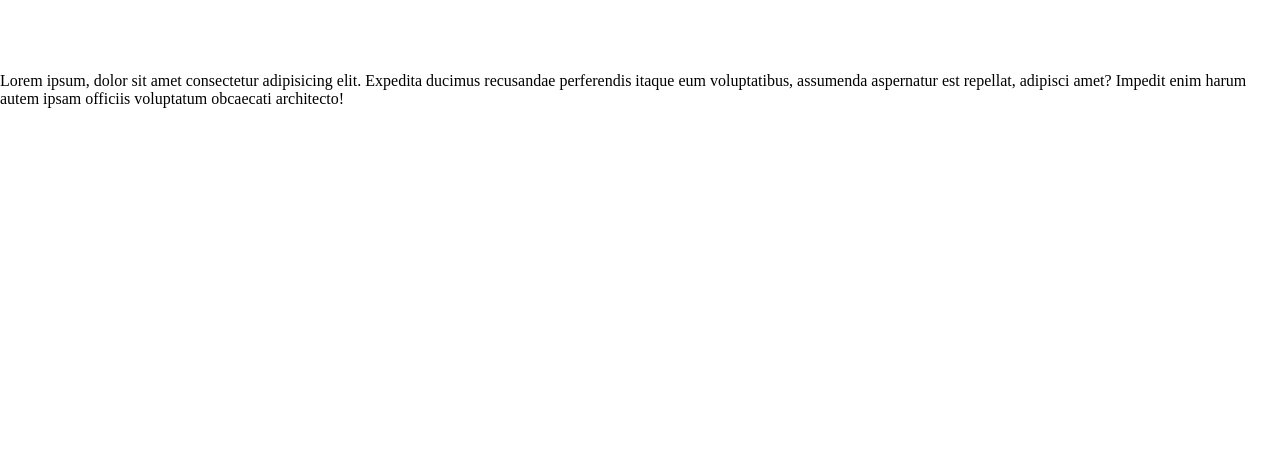
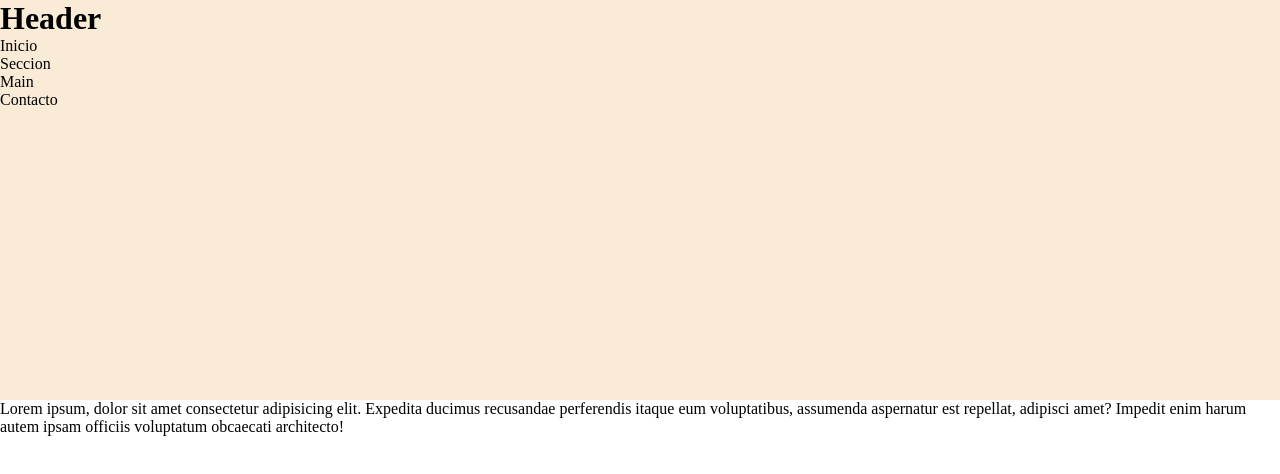
Before and after one commit to DevGragy/ModuloUnoC3, a plain HTML site: page index.html in a window 1280 px wide. Drawn offline with Linux system fonts and the light colour scheme.

Commit message:
Estilos al header y README

```diff
--- a/css/styles.css
+++ b/css/styles.css
@@ -5,3 +5,9 @@
     padding: 0;
     box-sizing: border-box;
 }
+
+.container-header {
+    width: 100%;
+    height: 400px;
+    background-color: antiquewhite;
+}
--- a/index.html
+++ b/index.html
@@ -7,13 +7,15 @@
         <title>Sesion-03</title>
     </head>
     <body>
-        <header>
+        <header class="container-header">
+            <h1>Header</h1>
+
             <nav>
                 <ul>
-                    <li></li>
-                    <li></li>
-                    <li></li>
-                    <li></li>
+                    <li>Inicio</li>
+                    <li>Seccion</li>
+                    <li>Main</li>
+                    <li>Contacto</li>
                 </ul>
             </nav>
         </header>
```
Also changed, not shown: 1 other file.
